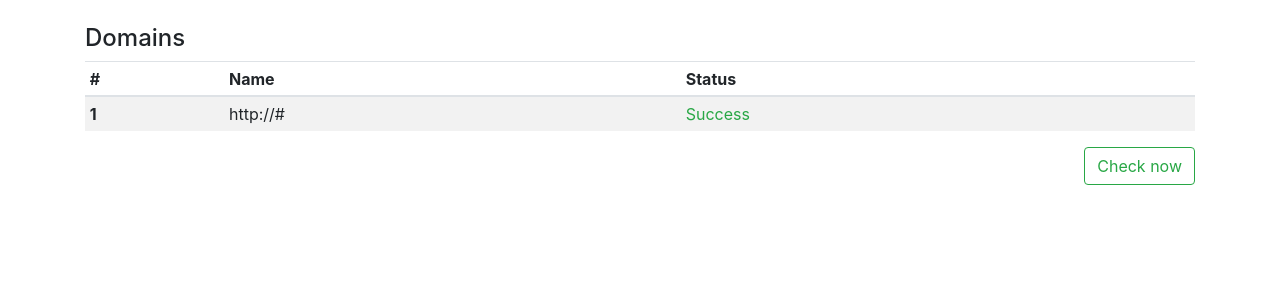
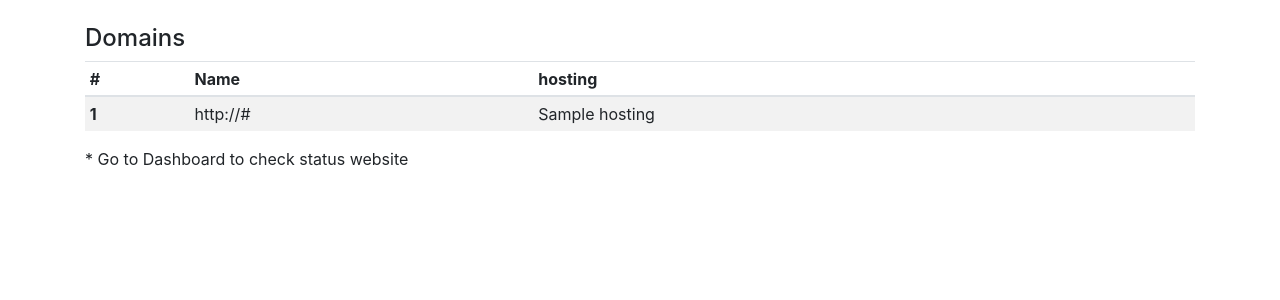
Before and after one commit to Lestar039/integra, a Django app: template app/web_service/templates/web_service/domain_index.html in a window 1280 px wide. Shown: the part 56-356 px from the top of the page. Run offline with Django 3.2, Linux system fonts and the light colour scheme; the template is opened without the code that fills it: most values are stand-ins (such as "Sample title", 1, 10 or a date in 2020); some libraries are stand-ins or nearby versions.

Commit message:
Refactoring web_service app, add automatically scanning status web sites

```diff
--- a/app/web_service/templates/web_service/dashboard.html
+++ b/app/web_service/templates/web_service/dashboard.html
@@ -16,7 +16,7 @@
             {% endfor %}
             {% for i in dom_ex_time %}
                 <h5 class="text-danger">Attention!</h5>
-                <div>Domain <b>http://{{ i.0 }}</b> left in <b class="text-danger">{{ i.1 }}</b> days</div>
+                <div>Domain <b>https://{{ i.0 }}</b> left in <b class="text-danger">{{ i.1 }}</b> days</div>
             {% endfor %}
         </div>
     </div>
@@ -59,7 +59,7 @@
 </section>
 
 <section>
-    <div class="container col-8">
+    <div class="container">
         <h4>Hosting</h4>
         <table class="table table-striped table-sm status-code">
             <thead>
--- a/app/web_service/templates/web_service/domain_index.html
+++ b/app/web_service/templates/web_service/domain_index.html
@@ -16,7 +16,7 @@
             <tr>
                 <th>#</th>
                 <th>Name</th>
-                <th>Status</th>
+                <th>hosting</th>
                 {% if perms.web_service %}
                 <th>Edit</th>
                 <th>Delete</th>
@@ -32,11 +32,7 @@
                 {% else %}
                 <td>http://{{ i.url }}</td>
                 {% endif %}
-                {% if i.status == "Success" %}
-                <td class="text-success">{{ i.status }}</td>
-                {% else %}
-                <td class="text-danger">{{ i.status }}</td>
-                {% endif %}
+                <td>{{ i.hosting }}</td>
                 {% if perms.web_service %}
                 <td>
                     <a class="text-primary" href="{% url 'domain_edit_urls' url_ed=i.url %}">Edit</a>
@@ -49,13 +45,7 @@
             {% endfor %}
             </tbody>
         </table>
-        <div class="text-right">
-            <a href="{% url 'check_sites_urls' %}">
-                <button class="btn btn-outline-success">
-                    Check now
-                </button>
-            </a>
-        </div>
+        <p>* Go to Dashboard to check status website</p>
     </div>
 </section>
 
--- a/app/web_service/views.py
+++ b/app/web_service/views.py
@@ -161,6 +161,8 @@ def dashboard(request):
     """
     All-in-one page information
     """
+    check_run()
+
     domains = DomainData.objects.all()
     hosting = HostingData.objects.all()
 
```
Also changed, not shown: README.md.
